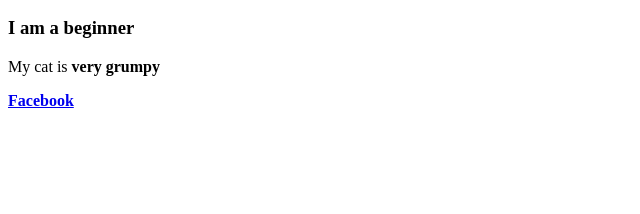
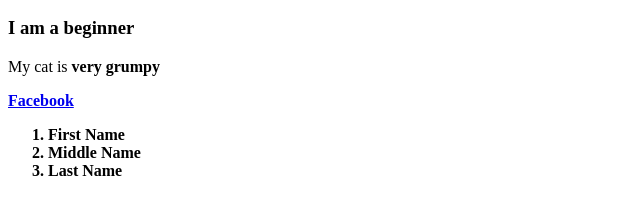
Before and after one commit to RammyYousef/CIS2336, a plain HTML site: page index.html in a window 1280 px wide. Shown: the part 110-324 px from the top of the page, without its empty margins (0-640 px from the left). Drawn offline with Linux system fonts and the light colour scheme.

Commit message:
Update index.html

```diff
--- a/index.html
+++ b/index.html
@@ -9,5 +9,10 @@
   <h3>I am a beginner</h3>
   <p>My cat is <strong>very grumpy</p>
    <a href="https://www.facebook.com/profile.php?id=100010976200552">Facebook</a>
+   <ol>
+    <li>First Name</li>
+    <li>Middle Name</li>
+    <li>Last Name</li>
+  </ol>
 </body>
 </html>
```
